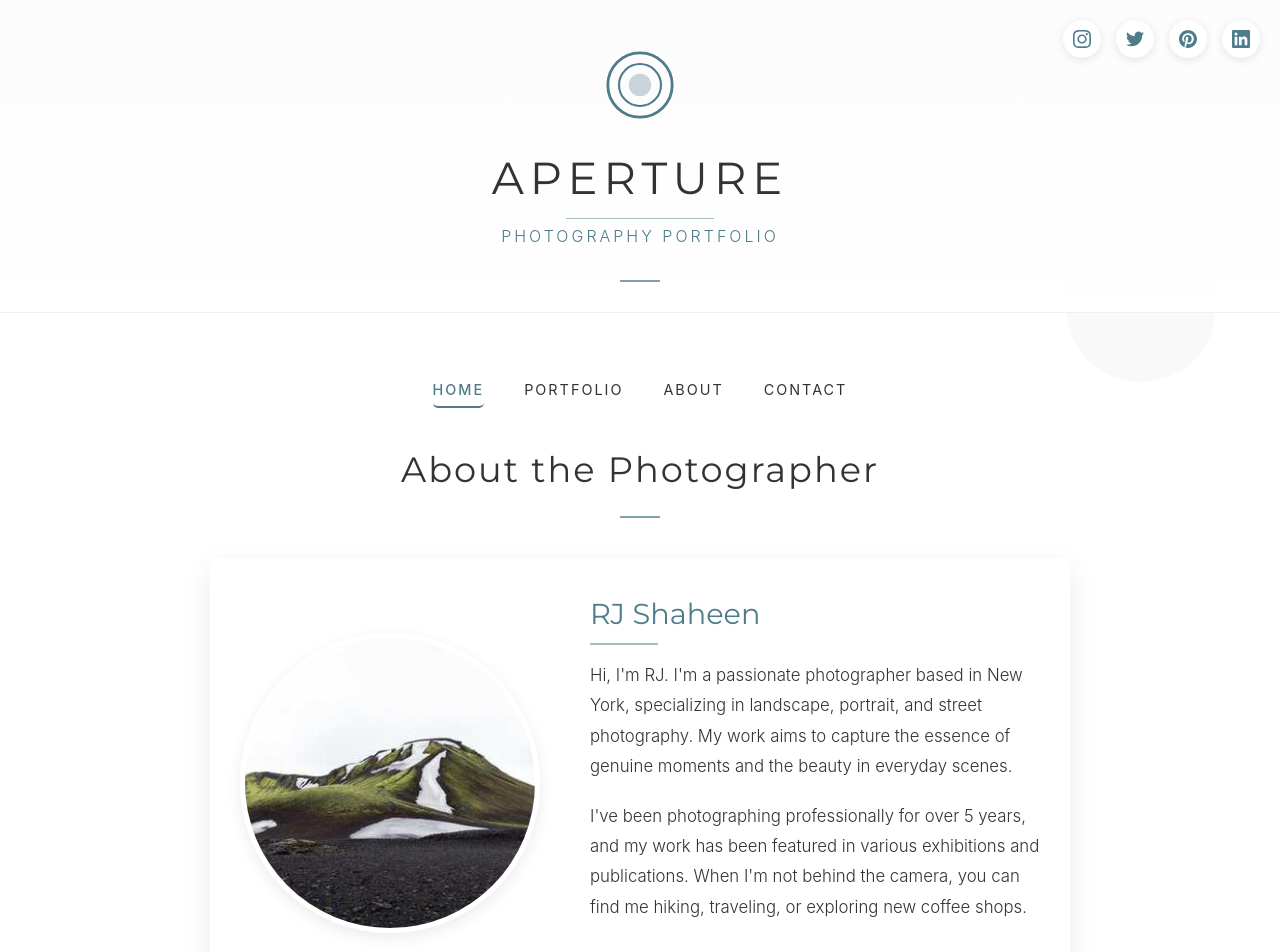
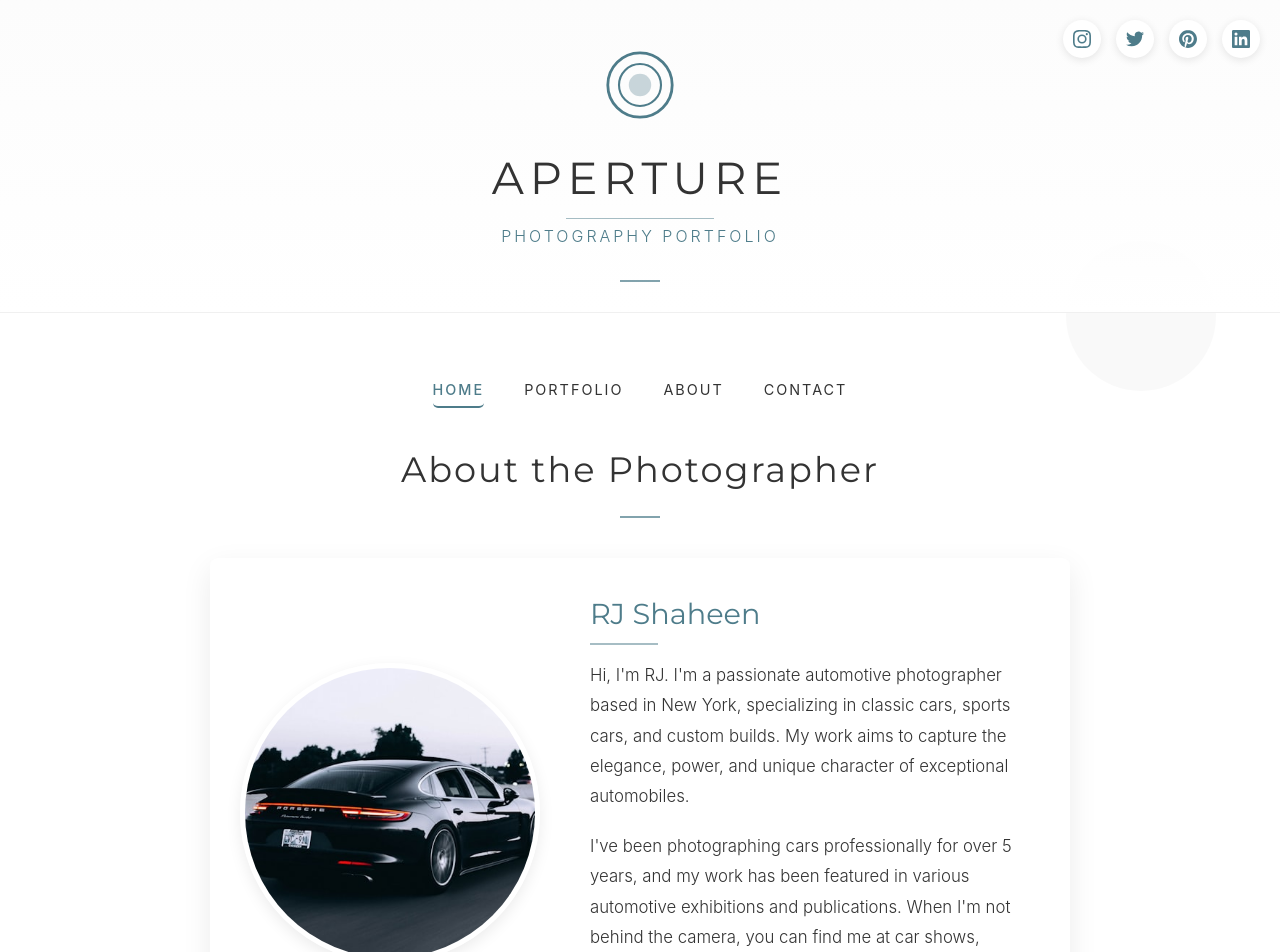
Before and after one commit to AlexHusseini/RJWebsite, a React (Create React App) app: page / in a window 1280 px wide. Shown: the top 952 px of the page. Built offline with nearby package versions, Linux system fonts and the light colour scheme; no server answers.

Commit message:
car changes

```diff
--- a/src/components/About.js
+++ b/src/components/About.js
@@ -38,8 +38,8 @@ const About = () => {
             zIndex: -1
           }}></div>
           <img
-            src="/images/photo1.jpg"
-            alt="Photographer"
+            src="/images/car_profile.jpg"
+            alt="Classic Silver Porsche"
             style={{
               width: '100%',
               height: 'auto',
@@ -85,8 +85,8 @@ const About = () => {
             color: 'var(--color-text)',
             lineHeight: 1.8
           }}>
-            Hi, I'm RJ. I'm a passionate photographer based in New York, specializing in landscape, portrait, and street photography.
-            My work aims to capture the essence of genuine moments and the beauty in everyday scenes.
+            Hi, I'm RJ. I'm a passionate automotive photographer based in New York, specializing in classic cars, sports cars, and custom builds.
+            My work aims to capture the elegance, power, and unique character of exceptional automobiles.
           </p>
 
           <p style={{
@@ -95,8 +95,8 @@ const About = () => {
             color: 'var(--color-text)',
             lineHeight: 1.8
           }}>
-            I've been photographing professionally for over 5 years, and my work has been featured in various exhibitions and publications.
-            When I'm not behind the camera, you can find me hiking, traveling, or exploring new coffee shops.
+            I've been photographing cars professionally for over 5 years, and my work has been featured in various automotive exhibitions and publications.
+            When I'm not behind the camera, you can find me at car shows, racetracks, or exploring scenic driving routes.
           </p>
 
           <div style={{
--- a/src/components/Footer.js
+++ b/src/components/Footer.js
@@ -18,7 +18,7 @@ const Footer = () => {
         <p style={{ marginTop: '8px' }}>
           Designed & Developed by{' '}
           <a
-            href="https://www.linkedin.com/in/alexander-husseini"
+            href="https://www.linkedin.com/in/alexander-husseini-547a10314/"
             target="_blank"
             rel="noopener noreferrer"
             style={{
```
Also changed, not shown: public/images/car_profile.jpg (added).
